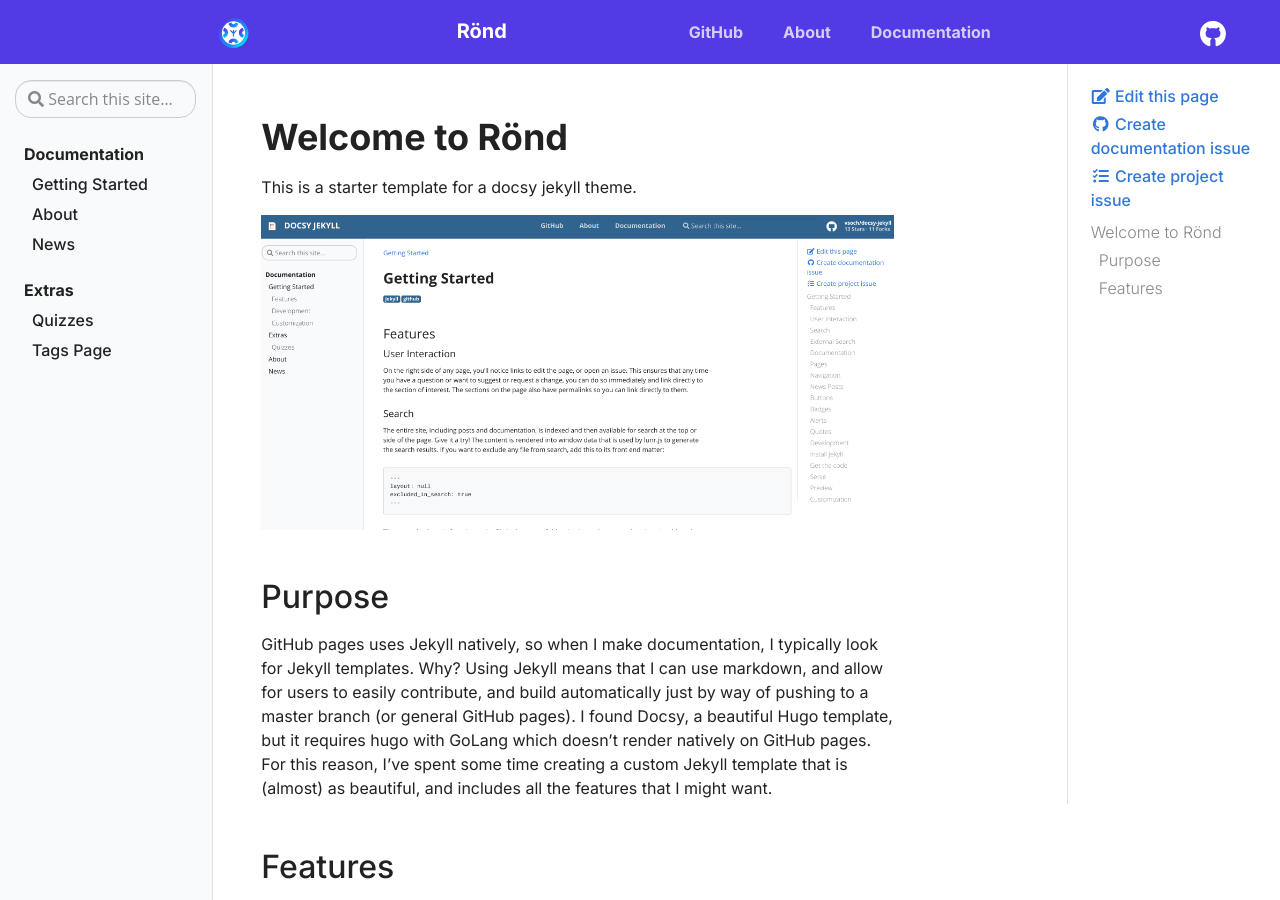
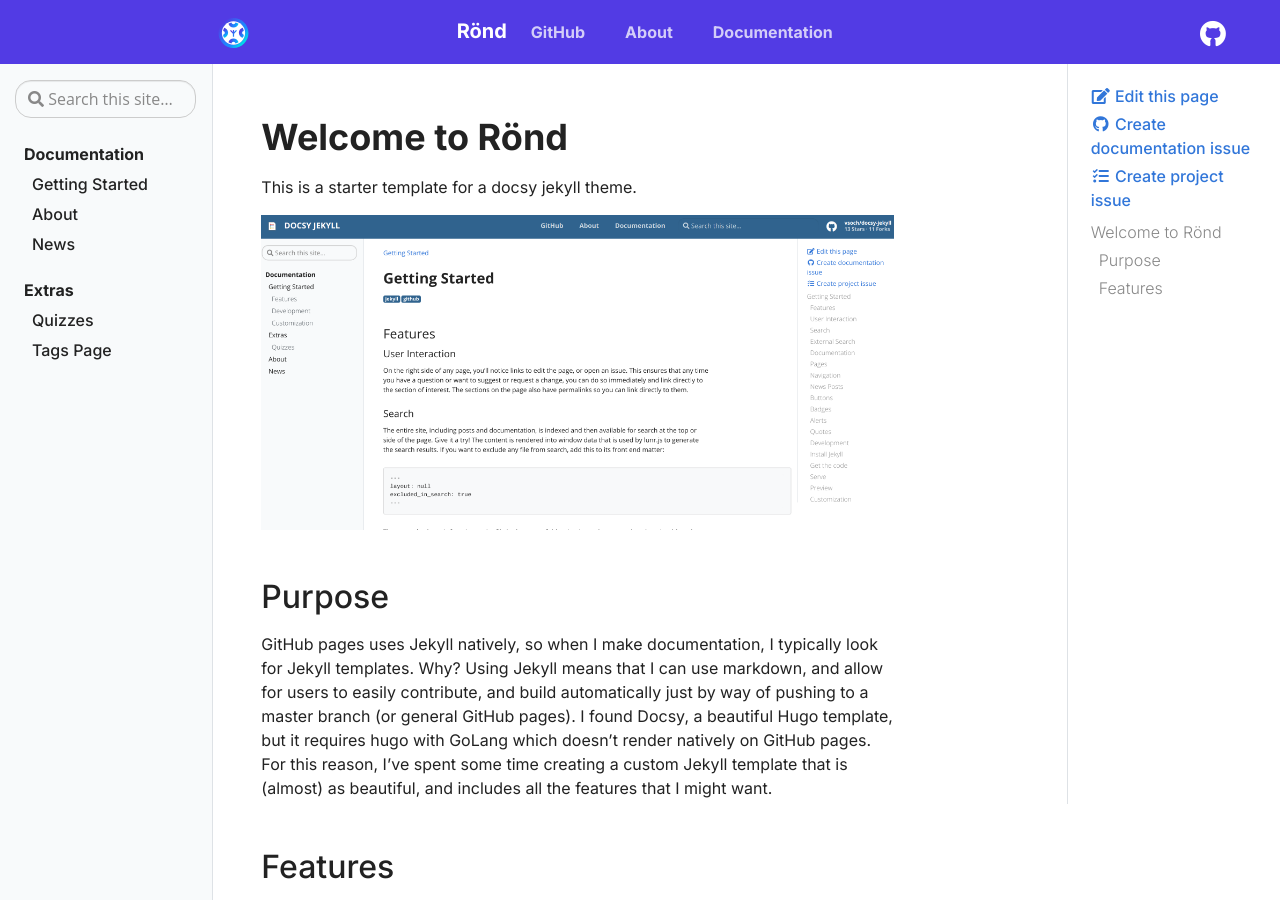
Before and after one commit to rond-authz/rond-authz.github.io, a Jekyll site: the page built from pages/index.md, in a window 1280 px wide and 900 px high. Built offline with Jekyll 4.4.1, drawn with Linux system fonts in a browser that asks for light colours.

Commit message:
Update header.html

```diff
--- a/_includes/header.html
+++ b/_includes/header.html
@@ -3,7 +3,7 @@
         <a class="navbar-brand" href="{{ site.baseurl }}/">
             <span class="navbar-logo"></span>{% include logo.svg %}<span class="font-weight-bold">{{ site.title }}</span>
 	</a>
-	<div class="td-navbar-nav-scroll ml-md-auto" id="main_navbar">
+	<div class="td-navbar-nav-scroll" id="main_navbar">
 		<ul class="navbar-nav mt-2 mt-lg-0">{% if site.repo %}
 			<li class="nav-item mr-4 mb-2 mb-lg-0">
                             <a class="nav-link" href="{{ site.repo }}" target="_blank"><span>GitHub</span></a>
```
